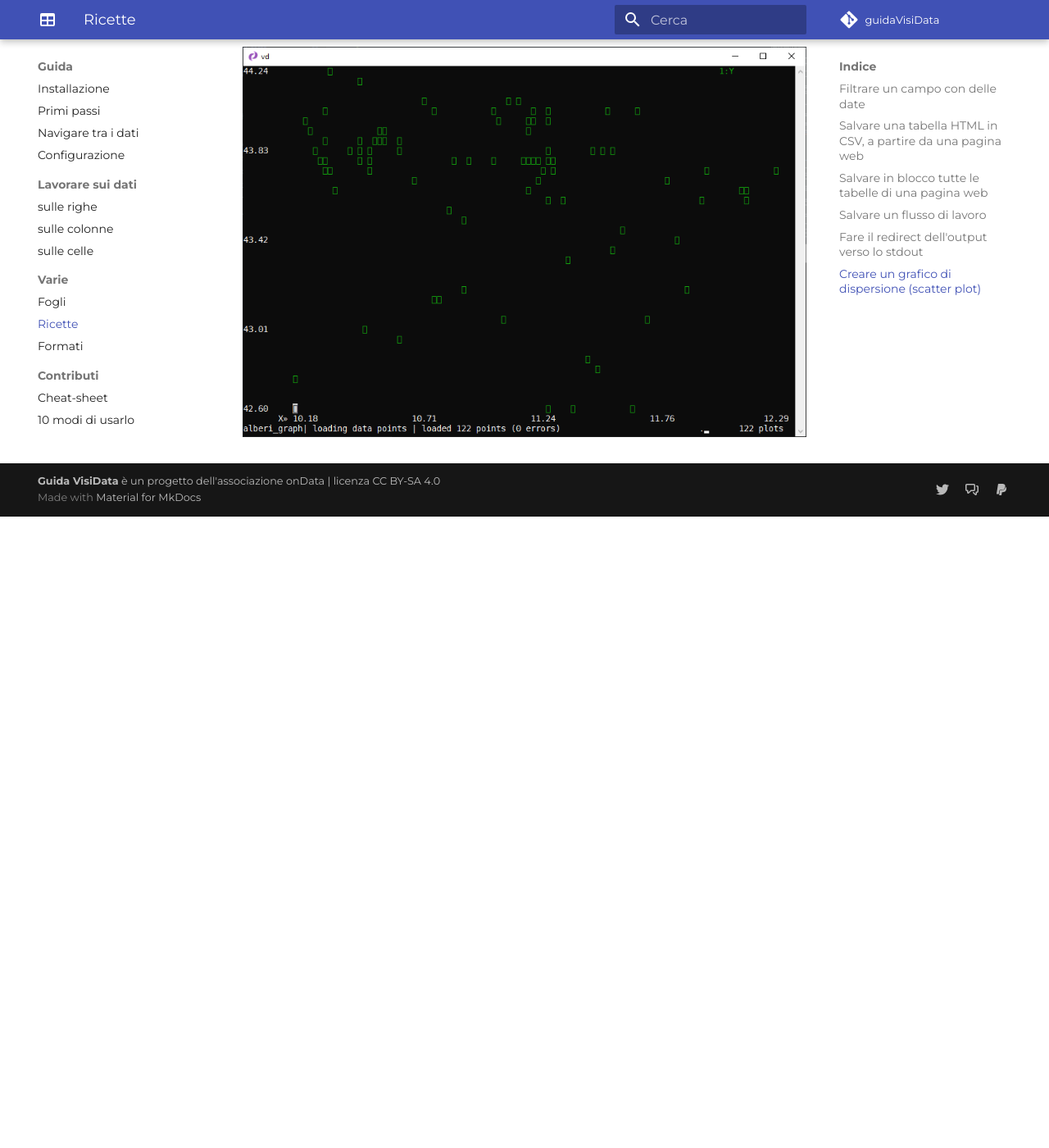
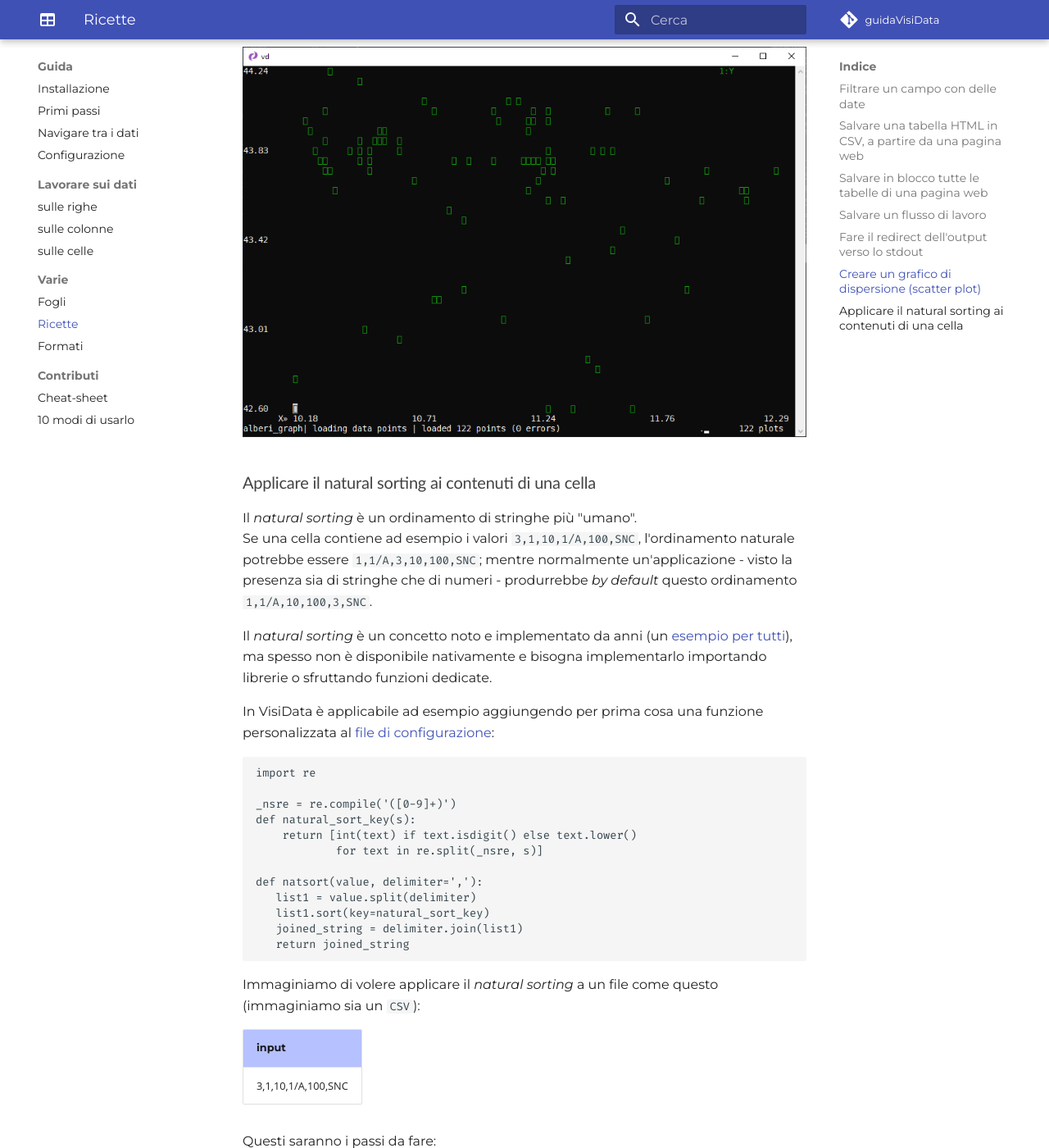
Before and after one commit to ondata/guidaVisiData, an MkDocs documentation site: the page built from docs/ricette.md, in a window 1280 px wide and 1400 px high, scrolled down 9363 px. Shown: the whole window at 82% size. Built offline with MkDocs 1.6.1 and Material for MkDocs 9.7.7, drawn with Linux system fonts in a browser that asks for light colours; comment, search, counter and statistics services are not loaded; before the commit the page ends 9993 px from its top, so only the background shows below that; some of the changed text lies outside the part shown.

Commit message:
vedi #51

````diff
--- a/docs/ricette.md
+++ b/docs/ricette.md
@@ -284,3 +284,50 @@ Per generare il grafico basterà seguire i seguenti passi:
 In output si avrà qualcosa come quella di sotto
 
 ![](./imgs/scatterPlot.png)
+
+
+### Applicare il natural sorting ai contenuti di una cella
+
+Il *natural sorting* è un ordinamento di stringhe più "umano".<br>Se una cella contiene ad esempio i valori `3,1,10,1/A,100,SNC`, l'ordinamento naturale potrebbe essere `1,1/A,3,10,100,SNC`; mentre normalmente un'applicazione - visto la presenza sia di stringhe che di numeri - produrrebbe *by default* questo ordinamento `1,1/A,10,100,3,SNC`.
+
+Il *natural sorting* è un concetto noto e implementato da anni (un [esempio per tutti](https://www.gnu.org/software/coreutils/manual/coreutils.html#Version-sort-ordering)), ma spesso non è disponibile nativamente e bisogna implementarlo importando librerie o sfruttando funzioni dedicate.
+
+In VisiData è applicabile ad esempio aggiungendo per prima cosa una funzione personalizzata al [file di configurazione](configurazione.md):
+
+```
+import re
+
+_nsre = re.compile('([0-9]+)')
+def natural_sort_key(s):
+    return [int(text) if text.isdigit() else text.lower()
+            for text in re.split(_nsre, s)]
+
+def natsort(value, delimiter=','):
+   list1 = value.split(delimiter)
+   list1.sort(key=natural_sort_key)
+   joined_string = delimiter.join(list1)
+   return joined_string
+```
+
+Immaginiamo di volere applicare il *natural sorting* a un file come questo (immaginiamo sia un `CSV`):
+
+| input |
+| --- |
+| 3,1,10,1/A,100,SNC |
+
+Questi saranno i passi da fare:
+
+- aprire il file `vd input.csv`;
+- posizionarsi sulla prima colonna (qui è di *default*, perché è soltanto una) e fare click su <kbd>=</kbd>, per creare una nuova colonna basata su un'espressione Python;
+- scrivere `natsort(input)` e dare `INVIO`, per applicare la funzione soprastante, al campo `input`.
+
+In output si avrà:
+
+| input | natsort(input) |
+| --- | --- |
+| 3,1,10,1/A,100,SNC | 1,1/A,3,10,100,SNC |
+
+Nel [file di configurazione di esempio](configurazione.md#un-file-di-configurazione-di-esempio) inserito in questa guida, è stata inserita la funzione `natsort`.<br>
+Se nella cella il separatore non è la `,`, si può personalizzare la funzione in questo modo: `natsort(nomeColonna, delimiter='/')`.
+
+Un grazie a [Salvatore Fiandaca](https://twitter.com/totofiandaca), per averci stimolato ad approfondire la cosa, con [questa domanda](https://gis.stackexchange.com/questions/421166/sorting-alphanumeric-array-numerically-using-qgis-field-calculator) su StackExchange.
````
Also changed, not shown: docs/configurazione.md (+10 -0 lines).
